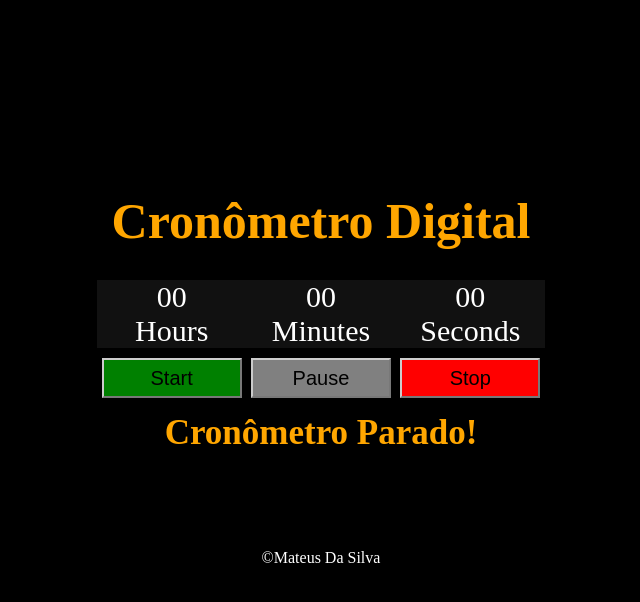
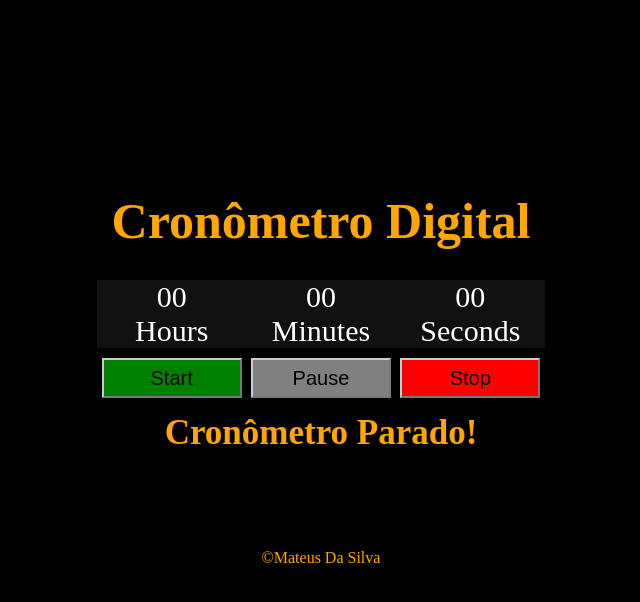
Before and after one commit to mateussilvacrs/Cronometro-Digital, a plain HTML site: page index.html in a window 1280 px wide. In both pictures the pointer is over the link 640 px from the left and 557 px from the top of the page. Shown: the whole page, without its empty margins (319-959 px from the left). Drawn offline with Linux system fonts and the light colour scheme.

Commit message:
Copyright color

```diff
--- a/css/style.css
+++ b/css/style.css
@@ -110,3 +110,7 @@ a{
   color: white;
   text-decoration: none;
 }
+
+a:hover{
+  color: rgb(255, 166, 0);
+}
```
